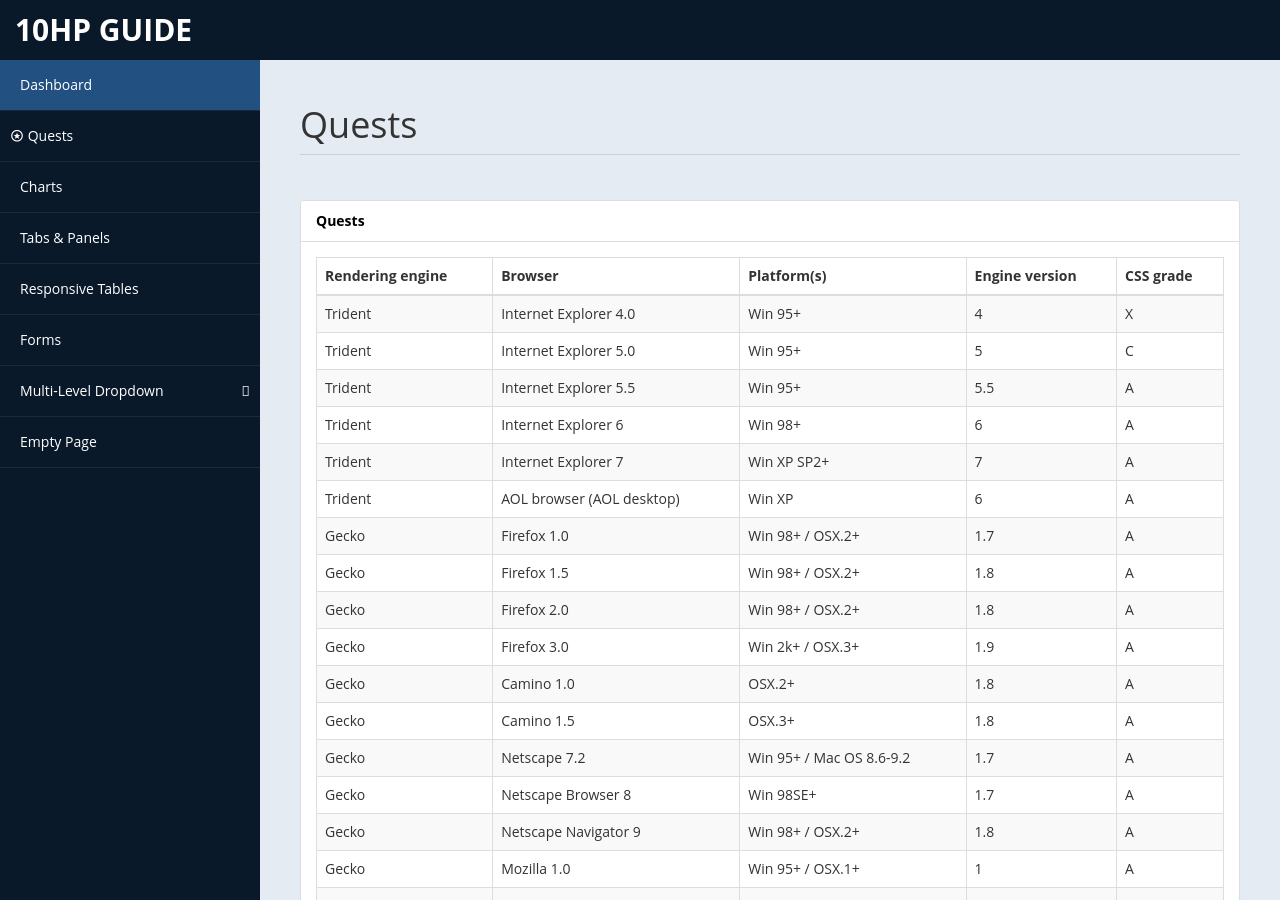
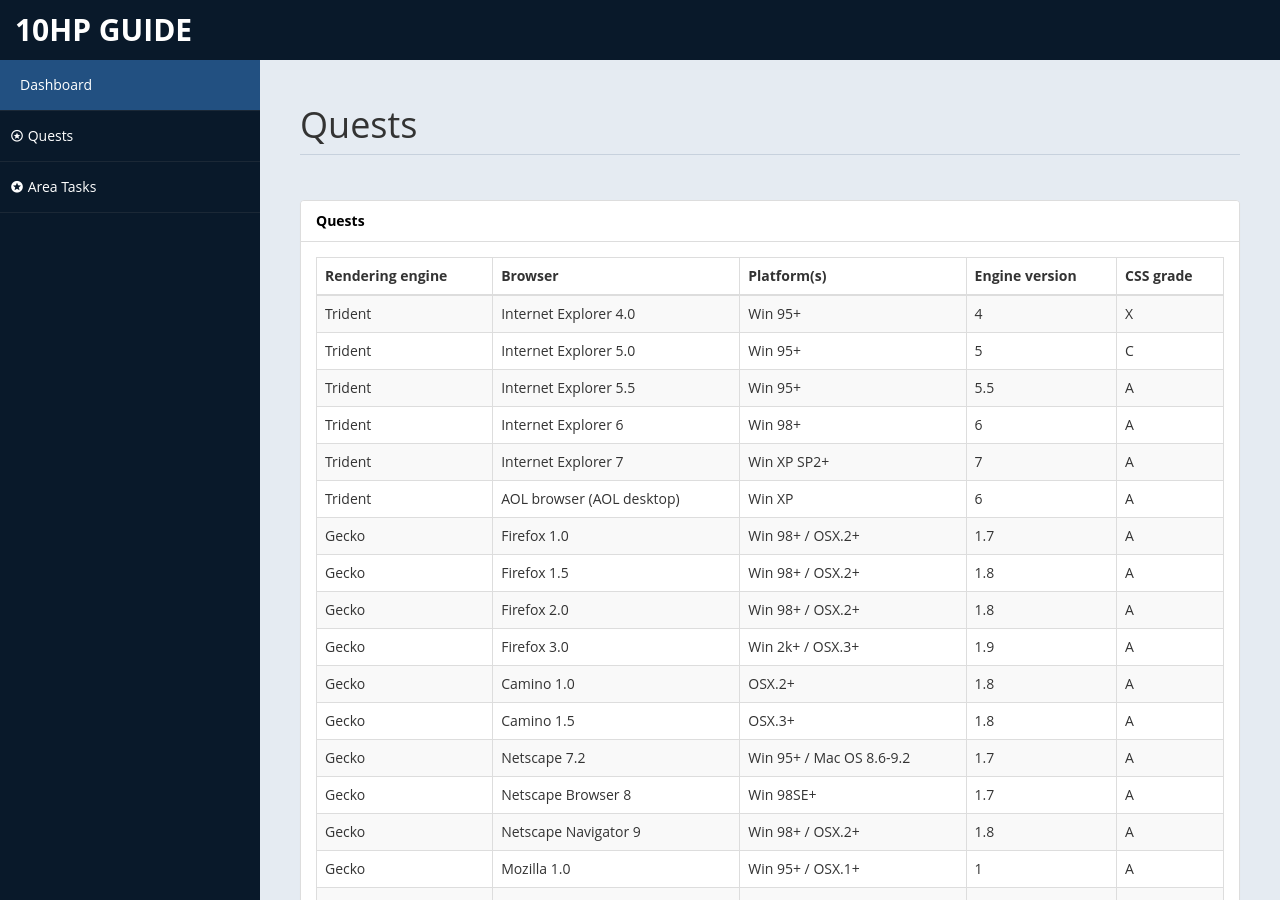
Before and after one commit to TastyRomeo/10HP-Guide, a Jekyll site: the page built from quests.html, in a window 1280 px wide and 900 px high. Built offline with Jekyll 4.4.1, drawn with Linux system fonts in a browser that asks for light colours; nearby versions of some CDN libraries.

Commit message:
Update sidebar.html

```diff
--- a/_includes/sidebar.html
+++ b/_includes/sidebar.html
@@ -12,8 +12,11 @@
         </a>
       </li>
       <li>
-        <a href="chart.html"><i class="fa fa-bar-chart-o"></i> Charts</a>
-      </li>
+        <a href="areatasks.html">
+          <span class="mdi mdi-star-circle"></span>
+          Area Tasks
+        </a>
+      </li><!--
       <li>
         <a href="tab-panel.html"><i class="fa fa-qrcode"></i> Tabs & Panels</a>
       </li>
@@ -50,7 +53,7 @@
       </li>
       <li>
         <a href="empty.html"><i class="fa fa-fw fa-file"></i> Empty Page</a>
-      </li>
+      </li>-->
     </ul>
   </div>
 </nav>
```
